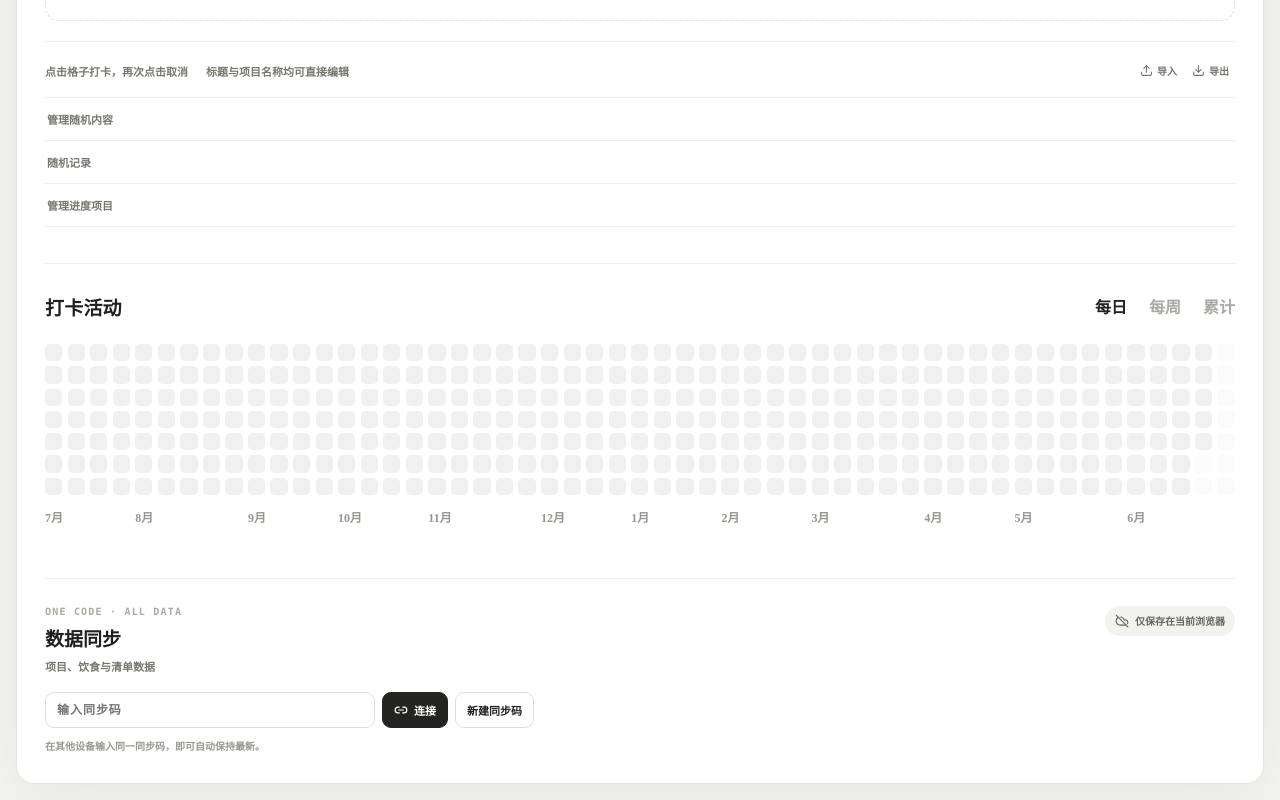
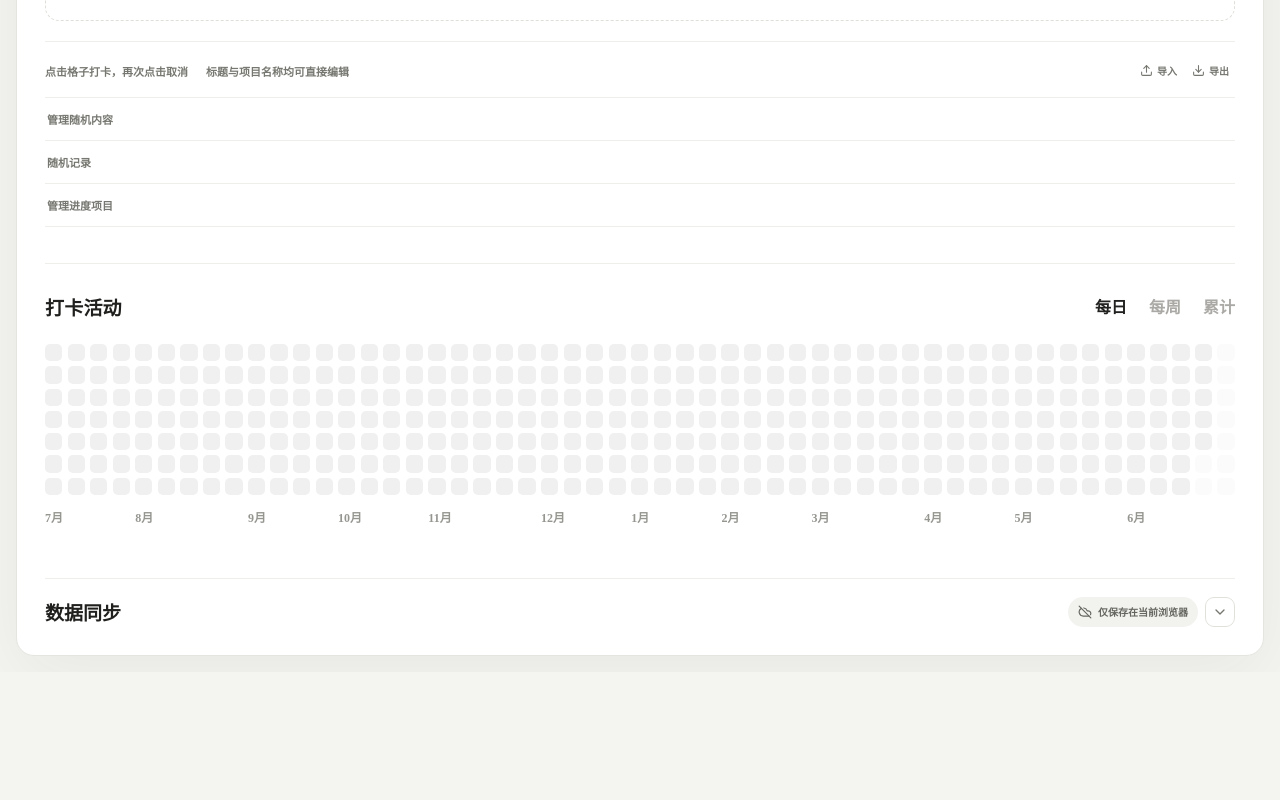
Before and after one commit to sange1022/project-checkin-dashboard, a React (Vite) app: page / in a window 1280 px wide. Shown: the part 830-1630 px from the top of the page. After the commit the page ends 1502 px from the top, so only its background shows below. Built offline with nearby package versions, Linux system fonts and the light colour scheme; the HTML template or start-up script is replaced by a standard one.

Commit message:
feat: collapse sync settings by default

```diff
--- a/src/components/SuiteSyncPanel.tsx
+++ b/src/components/SuiteSyncPanel.tsx
@@ -1,4 +1,5 @@
-import { Cloud, CloudOff, Link2, RefreshCw } from 'lucide-react'
+import { useState } from 'react'
+import { ChevronDown, ChevronUp, Cloud, CloudOff, Link2, RefreshCw } from 'lucide-react'
 
 type SuiteSyncPanelProps = {
   code: string
@@ -12,19 +13,34 @@ type SuiteSyncPanelProps = {
 }
 
 export function SuiteSyncPanel({ code, connected, status, message, onCodeChange, onConnect, onCreate, onDisconnect }: SuiteSyncPanelProps) {
+  const [expanded, setExpanded] = useState(false)
+
   return (
-    <section className="suite-sync-section" aria-label="数据同步">
+    <section className="suite-sync-section" aria-label="数据同步" data-expanded={expanded}>
       <div className="suite-sync-heading">
-        <div>
-          <p className="eyebrow">ONE CODE · ALL DATA</p>
+        <div className="suite-sync-title">
           <h2>数据同步</h2>
-          <p>项目、饮食与清单数据</p>
+          {expanded ? <p>项目、饮食与清单数据</p> : null}
         </div>
+        <div className="suite-sync-heading-actions">
           <span className="suite-sync-status" data-status={status} role="status">
             {status === 'syncing' || status === 'connecting' ? <RefreshCw size={14} className="spin" /> : connected ? <Cloud size={14} /> : <CloudOff size={14} />}
             {message}
           </span>
+          <button
+            type="button"
+            className="suite-sync-toggle"
+            aria-label={expanded ? '收起同步设置' : '展开同步设置'}
+            aria-expanded={expanded}
+            aria-controls="suite-sync-settings"
+            onClick={() => setExpanded((value) => !value)}
+          >
+            {expanded ? <ChevronUp size={16} /> : <ChevronDown size={16} />}
+          </button>
         </div>
+      </div>
+      {expanded ? (
+        <div id="suite-sync-settings">
           <div className="suite-sync-controls">
             <label>
               <span className="visually-hidden">同步码</span>
@@ -35,6 +51,8 @@ export function SuiteSyncPanel({ code, connected, status, message, onCodeChange,
             {connected ? <button type="button" className="suite-disconnect" onClick={onDisconnect}>断开</button> : null}
           </div>
           <p className="suite-sync-note">在其他设备输入同一同步码，即可自动保持最新。</p>
+        </div>
+      ) : null}
     </section>
   )
 }
--- a/src/styles.css
+++ b/src/styles.css
@@ -200,13 +200,17 @@ body, .app-shell, button, input, .checkin-cell, .aggregate-cell { transition: co
 .activity-tooltip.align-end { transform: translateX(calc(-100% + var(--activity-size) + 12px)); }
 .activity-months { display: grid; grid-template-columns: repeat(53, var(--activity-size)); column-gap: var(--activity-gap); width: max-content; min-width: 100%; justify-content: space-between; margin-top: 13px; color: #969691; font-size: 12px; }
 .activity-months span { white-space: nowrap; }
-.suite-sync-section { margin-top: 32px; padding: 27px 0 10px; border-top: 1px solid #eeeeea; }
-.suite-sync-heading { display: flex; align-items: flex-start; justify-content: space-between; gap: 24px; }
+.suite-sync-section { margin-top: 32px; padding: 18px 0 8px; border-top: 1px solid #eeeeea; }
+.suite-sync-section[data-expanded="true"] { padding-top: 27px; }
+.suite-sync-heading { display: flex; align-items: center; justify-content: space-between; gap: 24px; }
 .suite-sync-heading h2 { margin: 0; font-size: 19px; font-weight: 700; }
-.suite-sync-heading p:not(.eyebrow) { margin: 7px 0 0; color: #777771; font-size: 11px; }
+.suite-sync-heading p { margin: 7px 0 0; color: #777771; font-size: 11px; }
+.suite-sync-heading-actions { display: flex; align-items: center; gap: 7px; }
 .suite-sync-status { min-height: 30px; display: inline-flex; align-items: center; gap: 6px; padding: 0 10px; border-radius: 999px; background: #f2f2ef; color: #666660; font-size: 10px; white-space: nowrap; }
 .suite-sync-status[data-status="synced"] { background: #e9f4eb; color: #356b41; }
 .suite-sync-status[data-status="error"] { background: #f8ecea; color: #a44840; }
+.suite-sync-toggle { width: 30px; height: 30px; display: grid; place-items: center; padding: 0; border: 1px solid #e1e1dc; border-radius: 9px; background: transparent; color: #777771; cursor: pointer; }
+.suite-sync-toggle:hover { background: #f3f3f0; color: #222220; }
 .suite-sync-controls { display: flex; align-items: center; gap: 7px; margin-top: 18px; }
 .suite-sync-controls label { flex: 1; max-width: 330px; }
 .suite-sync-controls input { width: 100%; height: 36px; padding: 0 11px; border: 1px solid #deded8; border-radius: 9px; outline: none; background: #fff; color: inherit; font-family: ui-monospace, SFMono-Regular, Menlo, monospace; font-size: 12px; font-weight: 700; letter-spacing: .08em; text-transform: uppercase; }
@@ -364,6 +368,8 @@ body, .app-shell, button, input, .checkin-cell, .aggregate-cell { transition: co
 [data-theme="dark"] .suite-sync-status { background: #30302d; color: #b8b8b2; }
 [data-theme="dark"] .suite-sync-status[data-status="synced"] { background: #25372a; color: #9bc4a2; }
 [data-theme="dark"] .suite-sync-status[data-status="error"] { background: #412c29; color: #e1a29b; }
+[data-theme="dark"] .suite-sync-toggle { border-color: #444440; color: #b8b8b2; }
+[data-theme="dark"] .suite-sync-toggle:hover { background: #30302d; color: #eeeeea; }
 [data-theme="dark"] .suite-sync-controls input { border-color: #444440; background: #292927; color: #ecece7; }
 [data-theme="dark"] .suite-sync-controls input:focus { border-color: #777770; box-shadow: 0 0 0 3px #30302d; }
 
```
Also changed, not shown: 1 other file (tests, documents, lock files or other folders). Lines whose indentation alone changed are shown as unchanged.
